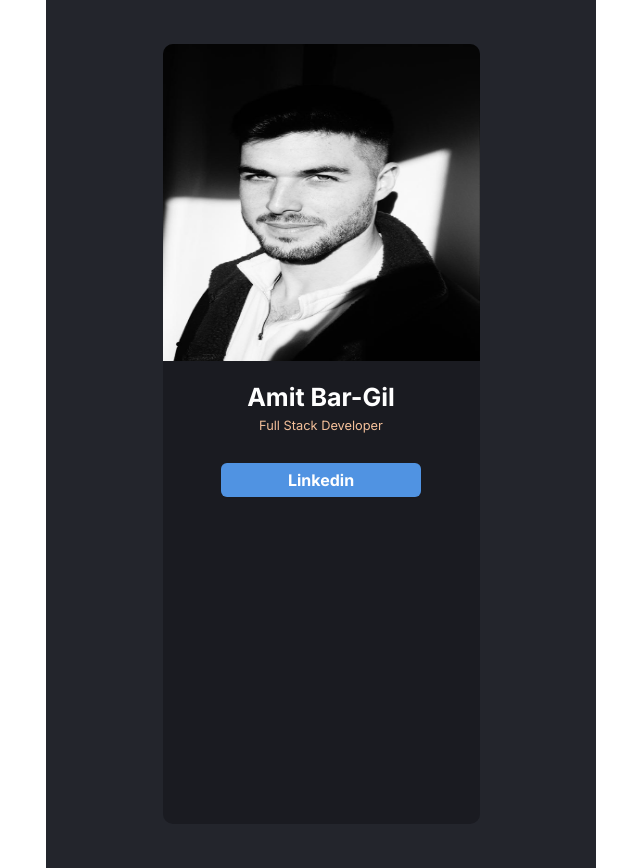
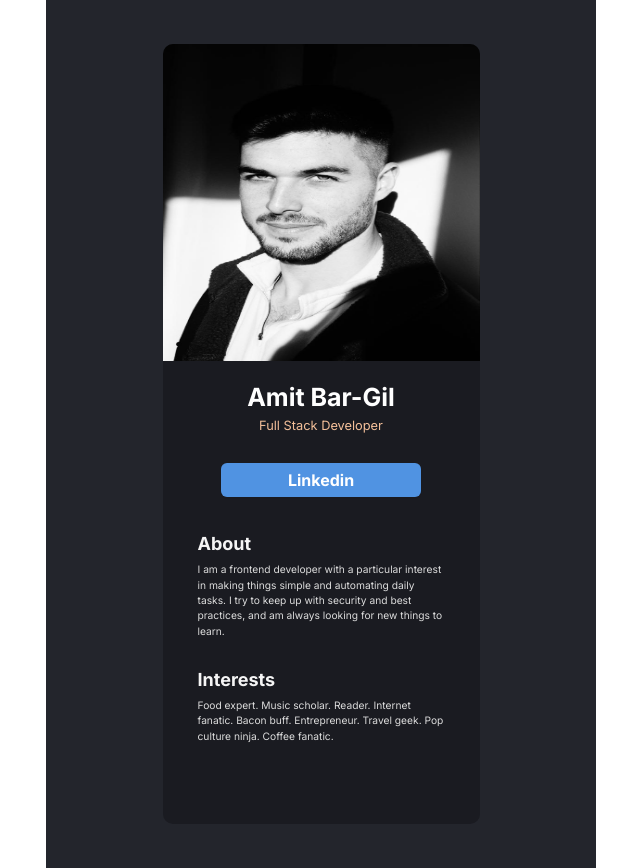
Before and after one commit to AmitGit217/react_project_1, a React (Create React App) app: page / in a window 1280 px wide. Shown: the whole page, without its empty margins (319-959 px from the left). Built offline with nearby package versions, Linux system fonts and the light colour scheme.

Commit message:
Feat+Style: Text component

```diff
--- a/src/components/Card/Card.js
+++ b/src/components/Card/Card.js
@@ -3,6 +3,8 @@ import CardCss from "./Card.module.css";
 import Image from "../Image/Image";
 import Intro from "../Intro/Intro";
 import LinkedinButton from "../LinkedinButton/LinkedinButton";
+import Text from "../Text/Text";
+import Footer from "../Footer/Footer";
 
 export default function Card() {
   return (
@@ -10,6 +12,8 @@ export default function Card() {
       <Image />
       <Intro />
       <LinkedinButton />
+      <Text />
+      <Footer />
     </section>
   );
 }
--- /dev/null
+++ b/src/components/Footer/Footer.js
@@ -0,0 +1,6 @@
+import React from "react";
+import FooterCSS from "./Footer.module.css";
+
+export default function Footer() {
+  return <footer className={FooterCSS.footer}></footer>;
+}
--- /dev/null
+++ b/src/components/Text/Text.js
@@ -0,0 +1,24 @@
+import React from "react";
+import TextCSS from "./Text.module.css";
+
+export default function Text() {
+  return (
+    <section className={TextCSS.text}>
+      <div className={TextCSS.block}>
+        <h2 className={TextCSS.block__title}>About</h2>
+        <p className={TextCSS.block__paragraph}>
+          I am a frontend developer with a particular interest in making things
+          simple and automating daily tasks. I try to keep up with security and
+          best practices, and am always looking for new things to learn.
+        </p>
+      </div>
+      <div className={TextCSS.block}>
+        <h2 className={TextCSS.block__title}>Interests</h2>
+        <p className={TextCSS.block__paragraph}>
+          Food expert. Music scholar. Reader. Internet fanatic. Bacon buff.
+          Entrepreneur. Travel geek. Pop culture ninja. Coffee fanatic.
+        </p>
+      </div>
+    </section>
+  );
+}
--- /dev/null
+++ b/src/components/Text/Text.module.css
@@ -0,0 +1,23 @@
+.text {
+  margin-top: 33px;
+  width: 247px;
+  font-family: "Inter";
+  font-style: normal;
+  display: flex;
+  flex-direction: column;
+  row-gap: 27px;
+}
+.block__title {
+  margin: 0 0 5px 0;
+  font-weight: 700;
+  font-size: 18px;
+  line-height: 150%;
+  color: #f5f5f5;
+}
+.block__paragraph {
+  margin: 0;
+  font-weight: 400;
+  font-size: 10.24px;
+  line-height: 150%;
+  color: #dcdcdc;
+}
--- a/src/index.css
+++ b/src/index.css
@@ -3,3 +3,5 @@
 @import url(./components/Image/Image.module.css);
 @import url(./components/Intro/Intro.module.css);
 @import url(./components/LinkedinButton/LinkedinButton.module.css);
+@import url(./components/Text/Text.module.css);
+@import url(./components/Footer/Footer.module.css);
```
Also changed, not shown: src/components/Footer/Footer.module.css (added), src/images/LinkedIn_Logo.module.svg (deleted).
